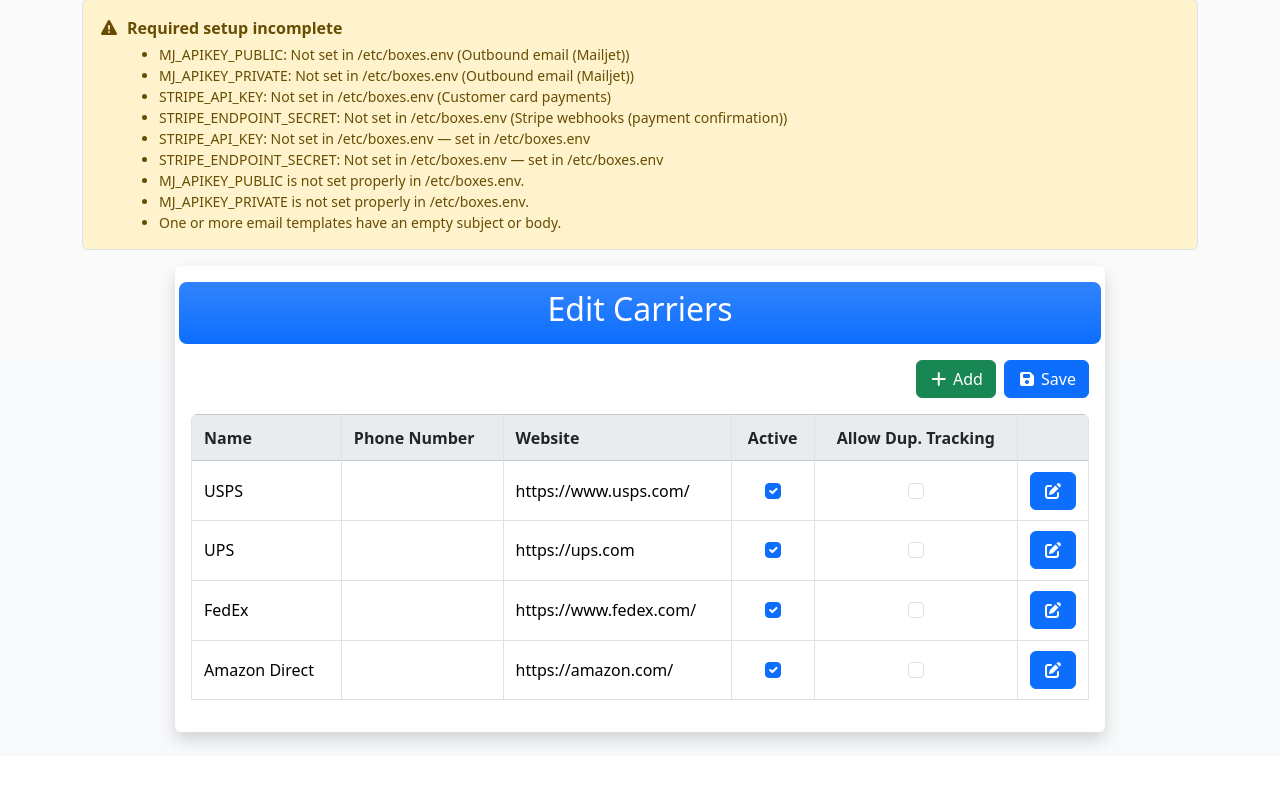
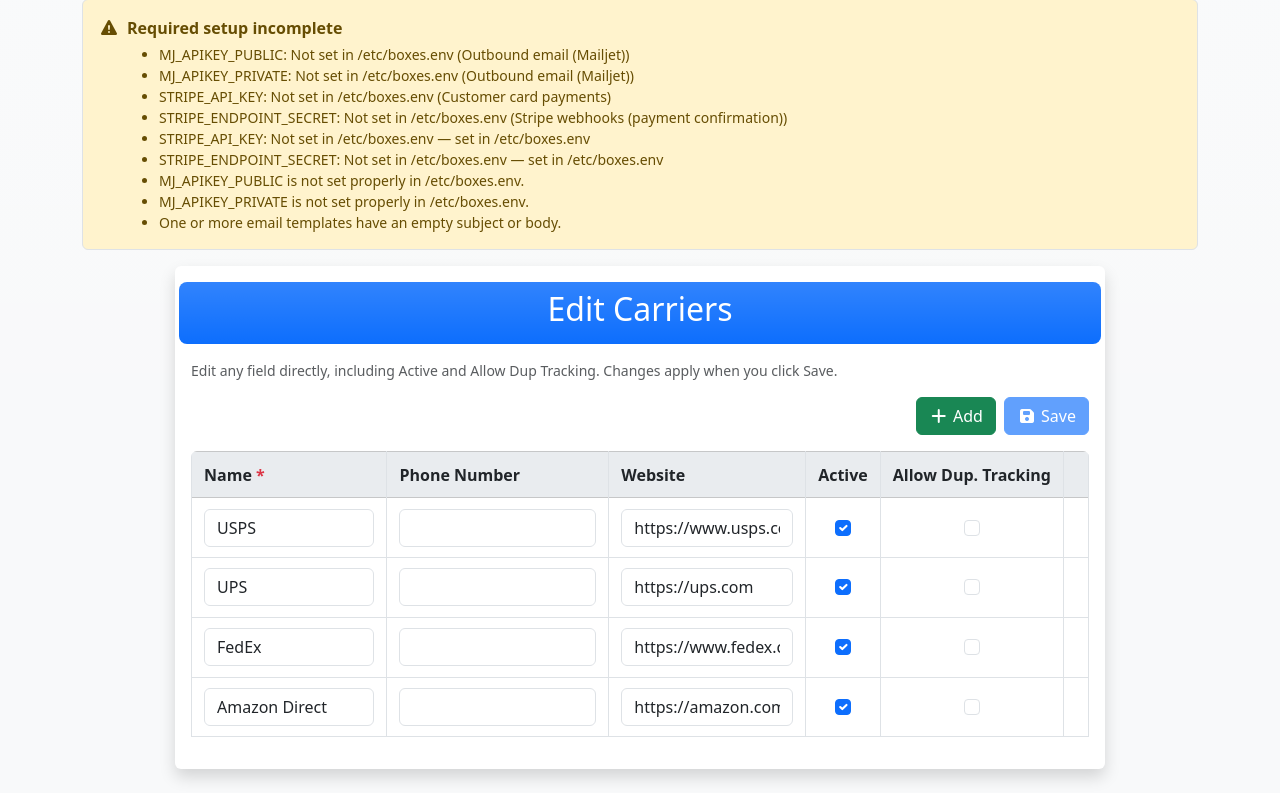
Before and after one commit to AltispeedTechnologies/boxes, a Django app: page /mgmt/packages/carriers in a window 1280 px wide. Shown: the part 83-876 px from the top of the page. Before the commit the page ends 831 px from the top, so only its background shows below. Run offline with Django 5.2, Linux system fonts and the light colour scheme; a user stored in the database is signed in; data comes from the database, SQL or seed files in the repository; tables that the repository leaves empty hold one stand-in row (values such as "Sample post"); parts of the project's set-up code (start-up, migrations or seed data) failed here and were passed over; some libraries are stand-ins or nearby versions.

Commit message:
Make Edit Carriers always-inline and independent of edit mode
Replace the edit-row / confirm dance so Active and Allow Dup Tracking can
be toggled on any carrier without activating a row. Track dirty state,
validate names, and harden the update API.

```diff
--- a/boxes/static/js/mgmt/carriers.js
+++ b/boxes/static/js/mgmt/carriers.js
@@ -1,43 +1,164 @@
 /**
  * @file mgmt/carriers.js
- * @description Carrier management form save/add/remove.
+ * @description Carrier management: always-inline fields, independent Active
+ *              toggles, dirty tracking, and bulk save.
  * @see docs/api/javascript.md
  */
 
-function init_carrier_mgmt_page() {
-    let new_type_id = 0;
+/** @type {number} */
+let carrierNewIdSeq = 0;
 
-    $("#addcarrier").off("click").on("click", function() {
-        let new_row = $(".visually-hidden")
-            .clone()
-            .removeClass("visually-hidden")
-            .attr("data-id", "NEW_" + ++new_type_id);
+/**
+ * Read field values from a carrier table row.
+ * @param {JQuery} $row
+ * @returns {{name: string, phone_number: string, website: string, is_active: boolean, allow_duplicate_tracking: boolean}}
+ */
+function carrier_row_values($row) {
+    return {
+        name: ($row.find("input.name").val() || "").trim(),
+        phone_number: ($row.find("input.phone_number").val() || "").trim(),
+        website: ($row.find("input.website").val() || "").trim(),
+        is_active: $row.find("input.is_active").is(":checked"),
+        allow_duplicate_tracking: $row.find("input.allow_duplicate_tracking").is(":checked")
+    };
+}
 
-        $(".visually-hidden").before(new_row);
-        $(this).trigger("verifySave");
+/**
+ * Whether a row differs from its data-original-* snapshot.
+ * @param {JQuery} $row
+ * @returns {boolean}
+ */
+function carrier_row_is_dirty($row) {
+    if ($row.attr("data-new") === "1") {
+        return true;
+    }
+    const v = carrier_row_values($row);
+    const origActive = $row.attr("data-original-active") === "1";
+    const origDup = $row.attr("data-original-dup") === "1";
+    return (
+        v.name !== ($row.attr("data-original-name") || "") ||
+        v.phone_number !== ($row.attr("data-original-phone") || "") ||
+        v.website !== ($row.attr("data-original-website") || "") ||
+        v.is_active !== origActive ||
+        v.allow_duplicate_tracking !== origDup
+    );
+}
+
+/**
+ * Validate name field styling on a row.
+ * @param {JQuery} $row
+ * @returns {boolean} true if valid
+ */
+function carrier_row_validate($row) {
+    const $name = $row.find("input.name");
+    const ok = ($name.val() || "").trim() !== "";
+    $name.toggleClass("is-invalid", !ok);
+    return ok;
+}
+
+/**
+ * Update Save button, dirty hint, and per-row reset visibility.
+ */
+function carrier_refresh_ui_state() {
+    const $rows = $("#carriers tr");
+    let anyDirty = false;
+    let allValid = true;
+
+    $rows.each(function() {
+        const $row = $(this);
+        const dirty = carrier_row_is_dirty($row);
+        const valid = carrier_row_validate($row);
+        anyDirty = anyDirty || dirty;
+        if (!valid) {
+            allValid = false;
+        }
+        $row.toggleClass("table-warning", dirty);
+        $row.find(".resetrow").toggleClass("d-none", !dirty || $row.attr("data-new") === "1");
     });
 
-    $("#savecarriers").off("click").on("click", function() {
+    $("#carriers-dirty-hint").toggleClass("d-none", !anyDirty);
+    $("#savecarriers").prop("disabled", !anyDirty || !allValid);
+}
+
+/**
+ * Snapshot current values as the row's "original" (after successful save).
+ * @param {JQuery} $row
+ */
+function carrier_row_commit_original($row) {
+    const v = carrier_row_values($row);
+    $row.attr("data-original-name", v.name);
+    $row.attr("data-original-phone", v.phone_number);
+    $row.attr("data-original-website", v.website);
+    $row.attr("data-original-active", v.is_active ? "1" : "0");
+    $row.attr("data-original-dup", v.allow_duplicate_tracking ? "1" : "0");
+    $row.removeAttr("data-new");
+}
+
+/**
+ * Restore a row from its data-original-* attributes.
+ * @param {JQuery} $row
+ */
+function carrier_row_reset($row) {
+    $row.find("input.name").val($row.attr("data-original-name") || "");
+    $row.find("input.phone_number").val($row.attr("data-original-phone") || "");
+    $row.find("input.website").val($row.attr("data-original-website") || "");
+    $row.find("input.is_active").prop("checked", $row.attr("data-original-active") === "1");
+    $row.find("input.allow_duplicate_tracking").prop(
+        "checked",
+        $row.attr("data-original-dup") === "1"
+    );
+    carrier_refresh_ui_state();
+}
+
+/**
+ * Bind carriers page handlers (safe on remount).
+ */
+function bind_carrier_mgmt_page() {
+    const $root = $("#carriermgmt");
+    if (!$root.length) {
+        return;
+    }
+
+    carrierNewIdSeq = 0;
+
+    $root.off(".carriers");
+
+    $root.on("click.carriers", "#addcarrier", function() {
+        const tpl = document.getElementById("carrier-row-template");
+        if (!tpl || !tpl.content) {
+            return;
+        }
+        const node = document.importNode(tpl.content, true);
+        const $row = $(node).find("tr").addBack("tr").first();
+        $row.attr("data-id", "NEW_" + (++carrierNewIdSeq));
+        $("#carriers").append($row);
+        $row.find("input.name").trigger("focus");
+        carrier_refresh_ui_state();
+    });
+
+    $root.on("click.carriers", "#savecarriers", function() {
+        const $table = $("#carriers");
+        const payload = {};
+        let valid = true;
+
+        $table.find("tr").each(function() {
+            const $row = $(this);
+            if (!carrier_row_validate($row)) {
+                valid = false;
+                return;
+            }
+            const id = $row.attr("data-id");
+            payload[id] = carrier_row_values($row);
+        });
+
+        if (!valid) {
+            carrier_refresh_ui_state();
+            return;
+        }
+
         $("#savingicon").show();
-        var $table = $(document).find("#carriers");
-
-        let payload = {};
-
-        $table.find("tr:not(.visually-hidden)").each(function() {
-            let data_id = $(this).attr("data-id");
-            let name = $(this).find("td[data-type=\"name\"] span.text").text().trim();
-            let phone_number = $(this).find("td[data-type=\"phone_number\"] span.text").text().trim();
-            let website = $(this).find("td[data-type=\"website\"] span.text").text().trim();
-            let is_active = $(this).find("input.is_active").is(":checked");
-            let allow_duplicate_tracking = $(this).find("input.allow_duplicate_tracking").is(":checked");
-            payload[data_id] = {
-                name: name,
-                phone_number: phone_number,
-                website: website,
-                is_active: is_active,
-                allow_duplicate_tracking: allow_duplicate_tracking
-            };
-        });
+        $("#successicon").hide();
+        $("#savecarriers").prop("disabled", true);
 
         window.ajax_request({
             type: "POST",
@@ -45,59 +166,67 @@ function init_carrier_mgmt_page() {
             payload: JSON.stringify(payload),
             content_type: "application/json",
             on_success: function(response) {
-                $.each(response.updated_carriers, function(key, new_id) {
-                    $table.find("tr[data-id=\"" + key + "\"]").attr("data-id", new_id);
+                if (response && response.updated_carriers) {
+                    $.each(response.updated_carriers, function(key, newId) {
+                        $table.find('tr[data-id="' + key + '"]').attr("data-id", String(newId));
+                    });
+                }
+                $table.find("tr").each(function() {
+                    const $row = $(this);
+                    carrier_row_commit_original($row);
+                    // New rows: swap remove button for reset
+                    if ($row.find(".removerow").length) {
+                        $row.find("td").last().html(
+                            '<button type="button" class="btn btn-outline-secondary btn-sm resetrow d-none" ' +
+                            'title="Reset this row"><i class="fas fa-undo"></i></button>'
+                        );
+                    }
                 });
-
                 $("#savingicon").hide();
                 $("#successicon").show();
                 $("#successicon").fadeOut(2000);
+                carrier_refresh_ui_state();
+            },
+            on_error: function() {
+                $("#savingicon").hide();
+                carrier_refresh_ui_state();
             }
         });
     });
 
-    $("#carriers").off("input", "input.form-control").on("input", "input.form-control", function() {
-        var row = $(this).closest("tr");
-        var confirm_button = row.find(".confirmrow");
+    // Any field change (text or checkbox) updates dirty/save state
+    $root.on(
+        "input.carriers change.carriers",
+        "#carriers input.form-control, #carriers input.form-check-input",
+        function() {
+            carrier_refresh_ui_state();
+        }
+    );
 
-        row.find("input.form-control").each(function() {
-            if ($(this).hasClass("name")) {
-                $(this).toggleClass("is-invalid", $(this).val().trim() === "");
-            }
-        });
-
-        var disabled = row.find("input.name").val().trim() === "";
-
-        confirm_button.prop("disabled", disabled);
+    $root.on("click.carriers", ".resetrow", function() {
+        carrier_row_reset($(this).closest("tr"));
     });
 
-    $(document).off("click", ".editrow, .confirmrow").on("click", ".editrow, .confirmrow", function() {
-        var $parent_tr = $(this).closest("tr");
-        var editing = $(this).hasClass("editrow");
-
-        $parent_tr.find("td").each(function() {
-            var $text = $(this).find(".text");
-            var $input = $(this).find(".form-control");
-            if ($text.length === 0 || $input.length === 0) { return true; }
-
-            if (editing) {
-                $input.val($text.text().trim());
-            } else {
-                $text.text($input.val().trim());
-            }
-
-            $text.toggleClass("d-none");
-            $input.toggleClass("d-none");
-        });
-
-        $parent_tr.find(".editrow, .confirmrow").toggleClass("d-none");
-        $(this).trigger("verifySave");
+    $root.on("click.carriers", ".removerow", function() {
+        $(this).closest("tr").remove();
+        carrier_refresh_ui_state();
     });
 
-    $(document).off("verifySave").on("verifySave", function() {
-        var $table = $(document).find("#carriers");
-        let enabled = $table.find("tr:not(.visually-hidden) .editrow.d-none").length === 0;
-        $("#savecarriers").prop("disabled", !enabled);
+    carrier_refresh_ui_state();
+}
+
+function init_carrier_mgmt_page() {
+    bind_carrier_mgmt_page();
+}
+
+if (window.BoxesPage && typeof window.BoxesPage.register === "function") {
+    window.BoxesPage.register("carriers", {
+        mount: function() {
+            bind_carrier_mgmt_page();
+        },
+        unmount: function() {
+            $("#carriermgmt").off(".carriers");
+        }
     });
 }
 
--- a/boxes/templates/mgmt/carriers.html
+++ b/boxes/templates/mgmt/carriers.html
@@ -1,32 +1,49 @@
 {% extends "base.html" %}
+
+{% load static %}
+
+{% block javascript %}
+<script src="{% static 'js/mgmt/carriers.js' %}"></script>
+{% endblock %}
+
+{% block page_attrs %}data-page="carriers"{% endblock %}
 
 {% block content %}
 {% include "mgmt/_setup_banner.html" %}
 
-<div class="container bg-body shadow rounded p-3 col-md-10" id="carriermgmt">
+<div class="container bg-body shadow rounded p-3 col-md-10" id="carriermgmt" data-page="carriers">
     <div class="row bg-primary bg-gradient rounded mb-3">
         <h2 class="text-center text-white py-2">Edit Carriers</h2>
     </div>
 
     {% include "_messages.html" %}
 
-    <div class="d-flex justify-content-end mb-3">
-        <div class="me-2 align-self-center">
+    <p class="text-muted small mb-3">
+        Edit any field directly, including Active and Allow Dup Tracking. Changes apply when you click Save.
+    </p>
+
+    <div class="d-flex justify-content-end mb-3 gap-2 flex-wrap">
+        <div class="me-auto align-self-center">
+            <span id="carriers-dirty-hint" class="text-warning small d-none">
+                <i class="fas fa-exclamation-circle"></i> Unsaved changes
+            </span>
+        </div>
+        <div class="align-self-center">
             <i id="savingicon" class="fas fa-spinner fa-spin text-warning" style="display: none;"></i>
             <i id="successicon" class="fas fa-check-circle text-success" style="display: none;"></i>
         </div>
-        <button type="button" class="btn btn-success me-2" id="addcarrier">
+        <button type="button" class="btn btn-success" id="addcarrier">
             <i class="fas fa-plus"></i> Add
         </button>
-        <button class="btn btn-primary" id="savecarriers">
+        <button type="button" class="btn btn-primary" id="savecarriers" disabled>
             <i class="fas fa-save"></i> Save
         </button>
     </div>
     <div class="table-responsive mt-3">
-        <table class="table table-bordered">
-            <thead class="table-light align-top">
+        <table class="table table-bordered align-middle">
+            <thead class="table-light">
                 <tr>
-                    <th>Name</th>
+                    <th>Name <span class="text-danger">*</span></th>
                     <th>Phone Number</th>
                     <th>Website</th>
                     <th class="text-center">Active</th>
@@ -36,74 +53,82 @@
             </thead>
             <tbody id="carriers">
                 {% for carrier in carriers %}
-                    <tr data-id="{{ carrier.id }}">
+                    <tr data-id="{{ carrier.id }}"
+                        data-original-name="{{ carrier.name|escape }}"
+                        data-original-phone="{{ carrier.phone_number|default_if_none:''|escape }}"
+                        data-original-website="{{ carrier.website|default_if_none:''|escape }}"
+                        data-original-active="{% if carrier.is_active %}1{% else %}0{% endif %}"
+                        data-original-dup="{% if carrier.allow_duplicate_tracking %}1{% else %}0{% endif %}">
                         <td data-type="name">
-                            <span class="text">
-                                {{ carrier.name }}
-                            </span>
-                            <input class="form-control name d-none" maxlength="32"></input>
+                            <input type="text" class="form-control name" maxlength="32"
+                                   value="{{ carrier.name }}" autocomplete="off" aria-label="Carrier name">
                         </td>
                         <td data-type="phone_number">
-                            <span class="text">
-                                {{ carrier.phone_number }}
-                            </span>
-                            <input class="form-control phone_number d-none" maxlength="15"></input>
+                            <input type="text" class="form-control phone_number" maxlength="15"
+                                   value="{{ carrier.phone_number|default_if_none:'' }}"
+                                   autocomplete="off" aria-label="Phone number">
                         </td>
                         <td data-type="website">
-                            <span class="text">
-                                {{ carrier.website }}
-                            </span>
-                            <input class="form-control website d-none" maxlength="32"></input>
+                            <input type="text" class="form-control website" maxlength="32"
+                                   value="{{ carrier.website|default_if_none:'' }}"
+                                   autocomplete="off" aria-label="Website">
                         </td>
                         <td class="text-center" data-type="is_active">
-                            <input type="checkbox" class="form-check-input is_active" {% if carrier.is_active %}checked{% endif %}>
+                            <input type="checkbox" class="form-check-input is_active"
+                                   {% if carrier.is_active %}checked{% endif %}
+                                   aria-label="Active">
                         </td>
                         <td class="text-center" data-type="allow_duplicate_tracking">
-                            <input type="checkbox" class="form-check-input allow_duplicate_tracking" {% if carrier.allow_duplicate_tracking %}checked{% endif %}>
+                            <input type="checkbox" class="form-check-input allow_duplicate_tracking"
+                                   {% if carrier.allow_duplicate_tracking %}checked{% endif %}
+                                   aria-label="Allow duplicate tracking">
                         </td>
-                        <td class="text-nowrap" style="width: 1%;">
-                            <button class="btn btn-primary editrow">
-                                <i class="fas fa-edit"></i>
-                            </button>
-                            <button class="btn btn-success confirmrow d-none">
-                                <i class="fas fa-check-square"></i>
+                        <td class="text-nowrap text-end" style="width: 1%;">
+                            <button type="button" class="btn btn-outline-secondary btn-sm resetrow d-none"
+                                    title="Reset this row" data-bs-tooltip="yes">
+                                <i class="fas fa-undo"></i>
                             </button>
                         </td>
                     </tr>
                 {% endfor %}
-                <tr class="visually-hidden">
-                    <td class="text-nowrap" data-type="name">
-                        <span class="text d-none"></span>
-                        <input class="form-control name is-invalid" maxlength="32"></input>
+            </tbody>
+        </table>
+    </div>
+
+    {# Template row for Add (not in DOM table body until cloned) #}
+    <template id="carrier-row-template">
+        <tr data-id="" data-new="1"
+            data-original-name=""
+            data-original-phone=""
+            data-original-website=""
+            data-original-active="1"
+            data-original-dup="0">
+            <td data-type="name">
+                <input type="text" class="form-control name is-invalid" maxlength="32"
+                       value="" autocomplete="off" aria-label="Carrier name">
             </td>
             <td data-type="phone_number">
-                        <span class="text d-none"></span>
-                        <input class="form-control phone_number" maxlength="15"></input>
+                <input type="text" class="form-control phone_number" maxlength="15"
+                       value="" autocomplete="off" aria-label="Phone number">
             </td>
             <td data-type="website">
-                        <span class="text d-none"></span>
-                        <input class="form-control website" maxlength="32"></input>
+                <input type="text" class="form-control website" maxlength="32"
+                       value="" autocomplete="off" aria-label="Website">
             </td>
             <td class="text-center" data-type="is_active">
-                        <input type="checkbox" class="form-check-input is_active" checked>
+                <input type="checkbox" class="form-check-input is_active" checked aria-label="Active">
             </td>
             <td class="text-center" data-type="allow_duplicate_tracking">
-                        <input type="checkbox" class="form-check-input allow_duplicate_tracking">
+                <input type="checkbox" class="form-check-input allow_duplicate_tracking"
+                       aria-label="Allow duplicate tracking">
             </td>
-                    <td class="text-nowrap" style="width: 1%;">
-                        <button class="btn btn-primary editrow d-none">
-                            <i class="fas fa-edit"></i>
-                        </button>
-                        <button class="btn btn-success confirmrow" disabled>
-                            <i class="fas fa-check-square"></i>
+            <td class="text-nowrap text-end" style="width: 1%;">
+                <button type="button" class="btn btn-outline-danger btn-sm removerow"
+                        title="Remove this new row" data-bs-tooltip="yes">
+                    <i class="fas fa-times"></i>
                 </button>
             </td>
         </tr>
-            </tbody>
-        </table>
+    </template>
 </div>
-</div>
-
-{% load static %}
-<script src="{% static 'js/mgmt/carriers.js' %}"></script>
 {% endblock %}
--- a/boxes/views/mgmt/carriers.py
+++ b/boxes/views/mgmt/carriers.py
@@ -18,32 +18,52 @@ def carrier_settings(request):
 @require_http_methods(["POST"])
 @exception_catcher()
 def update_carriers(request):
-    """POST: create/update/delete carriers from form data."""
+    """POST: create/update carriers from inline form data."""
     data = json.loads(request.body)
+    if not isinstance(data, dict):
+        return JsonResponse({"success": False, "errors": ["Invalid payload"]})
+
     updated_carriers = {}
+    errors = []
 
     for carrier_id, attributes in data.items():
+        if not isinstance(attributes, dict):
+            errors.append(f"Invalid row {carrier_id}")
+            continue
+        name = (attributes.get("name") or "").strip()
+        if not name:
+            errors.append(f"Carrier name is required (row {carrier_id})")
+            continue
+        phone_number = (attributes.get("phone_number") or "").strip()
+        website = (attributes.get("website") or "").strip()
         is_active = bool(attributes.get("is_active", True))
         allow_duplicate_tracking = bool(attributes.get("allow_duplicate_tracking", False))
+
         if str(carrier_id).startswith("NEW_"):
             new_carrier = Carrier(
-                name=attributes["name"],
-                phone_number=attributes["phone_number"],
-                website=attributes["website"],
+                name=name[:32],
+                phone_number=phone_number[:15],
+                website=website[:32],
                 is_active=is_active,
                 allow_duplicate_tracking=allow_duplicate_tracking,
             )
             new_carrier.save()
             updated_carriers[carrier_id] = new_carrier.id
         else:
-            carrier = Carrier.objects.get(id=int(carrier_id))
-            if carrier.name != attributes["name"]:
-                carrier.name = attributes["name"]
-            carrier.phone_number = attributes["phone_number"]
-            carrier.website = attributes["website"]
+            try:
+                carrier = Carrier.objects.get(id=int(carrier_id))
+            except (Carrier.DoesNotExist, ValueError, TypeError):
+                errors.append(f"Carrier {carrier_id} not found")
+                continue
+            carrier.name = name[:32]
+            carrier.phone_number = phone_number[:15]
+            carrier.website = website[:32]
             carrier.is_active = is_active
             carrier.allow_duplicate_tracking = allow_duplicate_tracking
             carrier.save()
 
+    if errors:
+        return JsonResponse({"success": False, "errors": errors})
+
     invalidate_setup_status_cache()
     return JsonResponse({"success": True, "updated_carriers": updated_carriers})
```
Lines whose indentation alone changed are shown as unchanged.
